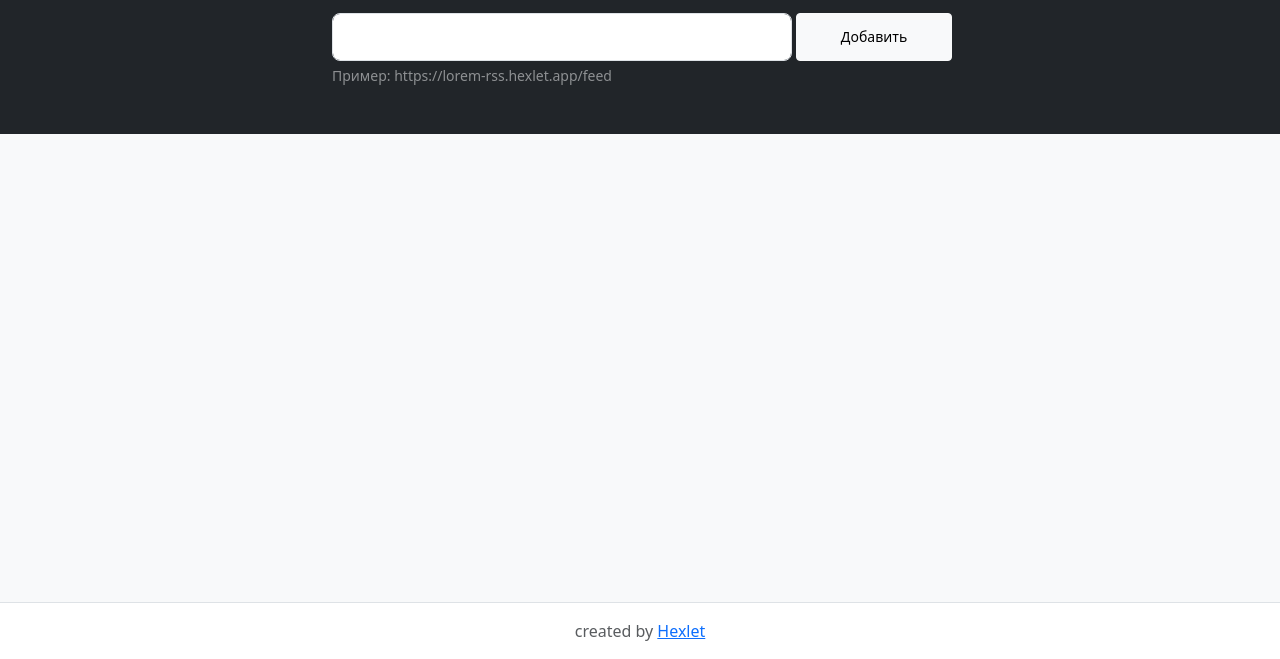
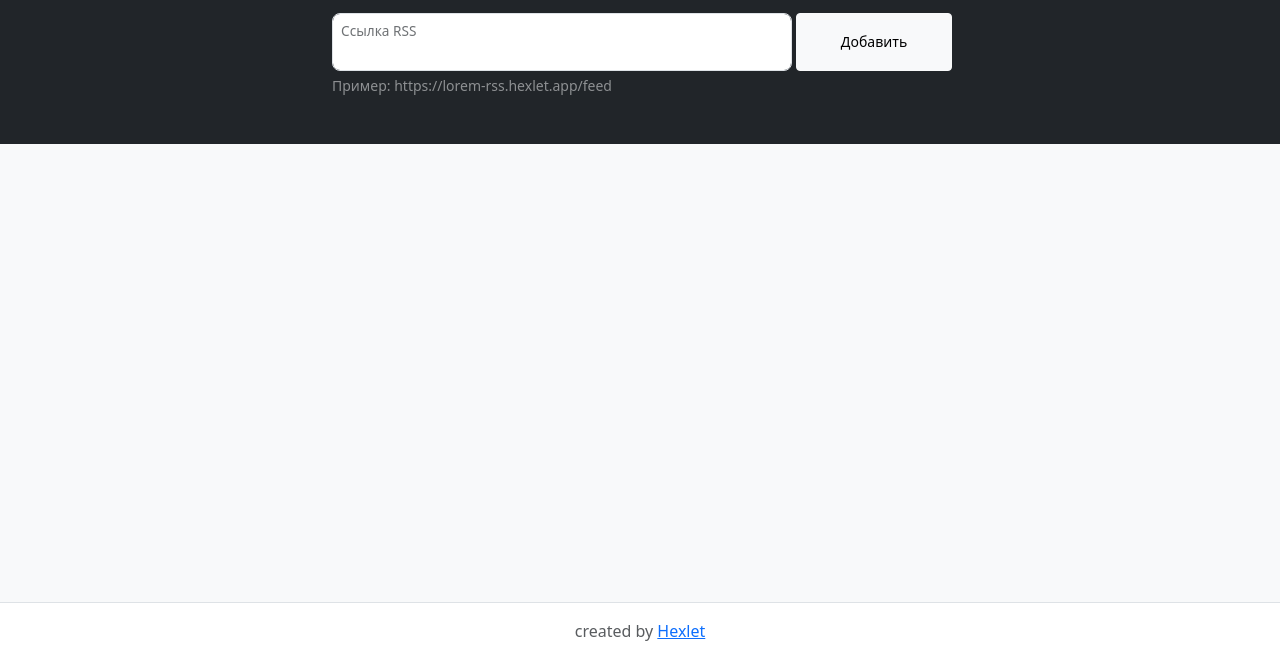
Before and after one commit to ARMINEPAL/frontend-project-11, a website built with Vite: page index.html in a window 1280 px wide. Shown: the part 141-800 px from the top of the page. Built offline with nearby package versions, Linux system fonts and the light colour scheme.

Commit message:
validation

```diff
--- a/index.html
+++ b/index.html
@@ -12,12 +12,13 @@
             <h1 class="display-5">RSS агрегатор</h1>
         <p>Начните читать RSS сегодня! Это легко, это красиво.</p>
         <form id="rssForm" class="row g-2">
-            <div class="col-12 col-md-9">
+            <div class="col-12 col-md-9 form-floating ">
               <input
                 type="text"
                 id="rssUrl"
                 class="form-control form-control-lg"
               />
+              <label for="rssUrl">Ссылка RSS</label>
             </div>
 
             <div class="col-12 col-md-3 d-grid p-0">
```
